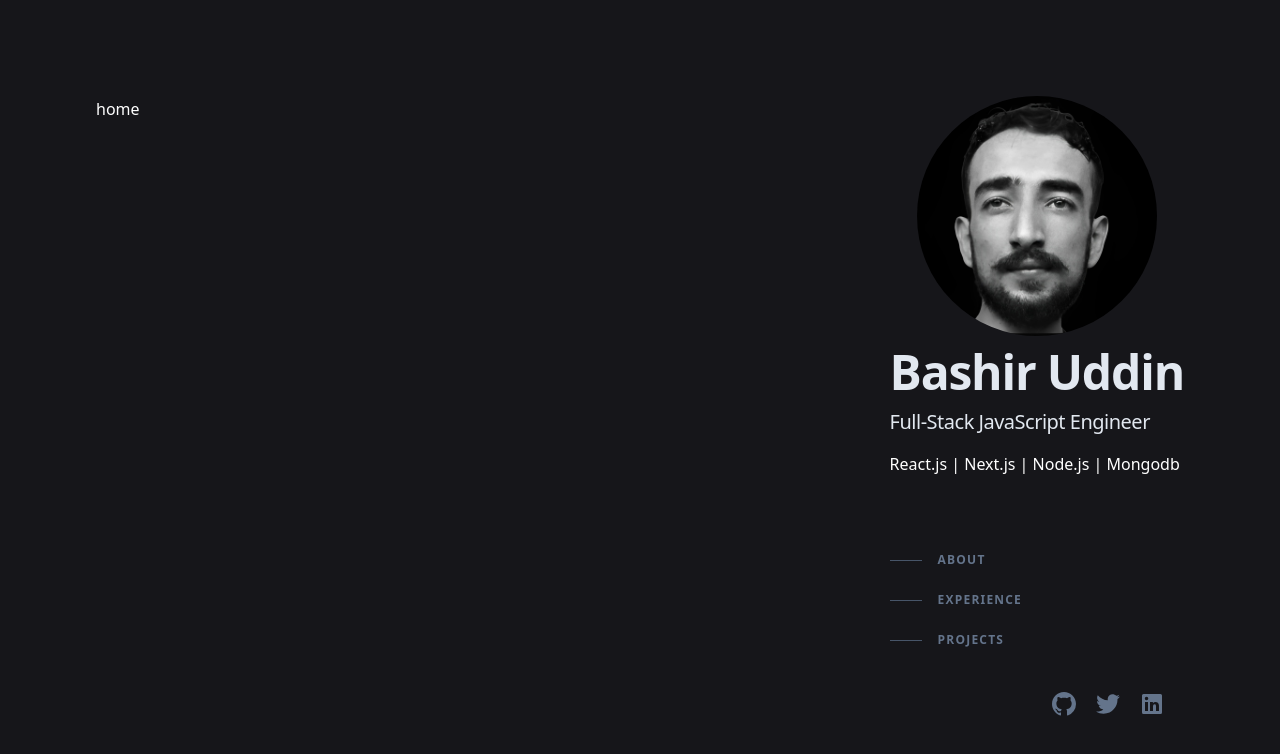
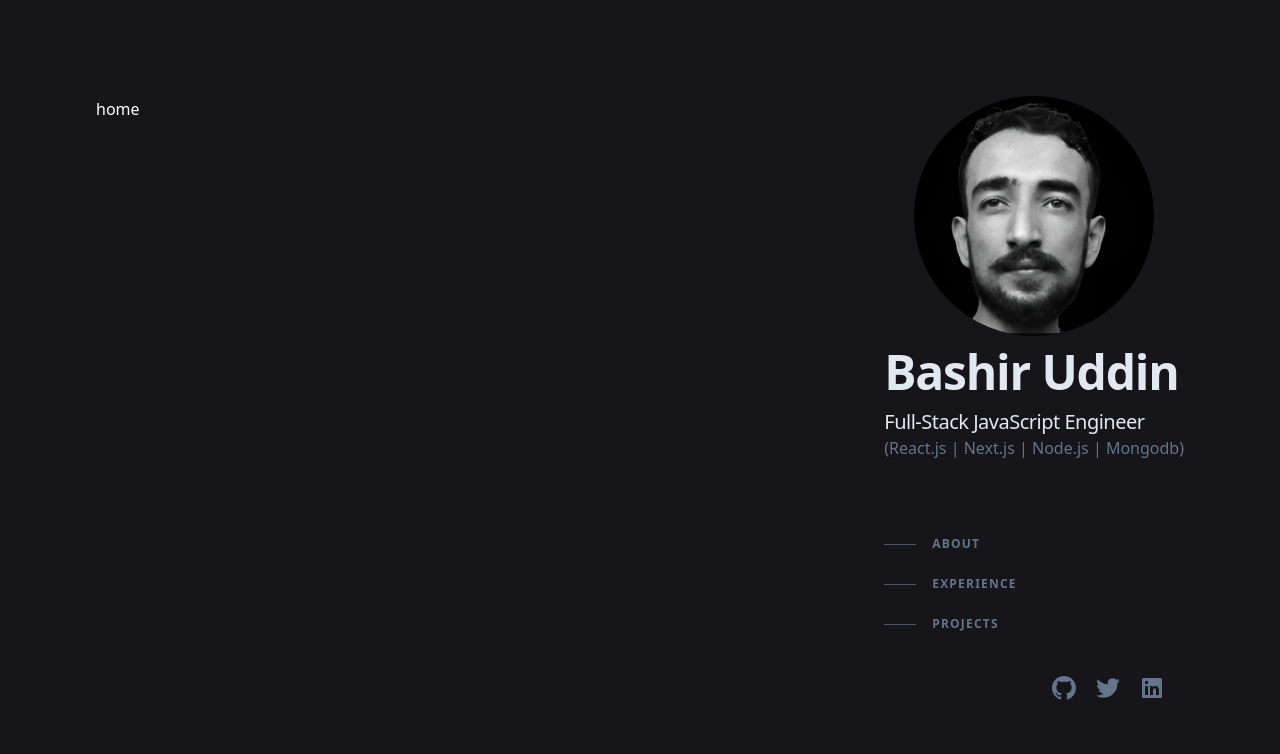
Before and after one commit to AlSirang/portfolio-website, a Next.js app: page / in a window 1280 px wide. Shown: the top 754 px of the page. Built offline with nearby package versions, Linux system fonts and the light colour scheme.

Commit message:
fix: update text color

```diff
--- a/src/views/header.tsx
+++ b/src/views/header.tsx
@@ -41,7 +41,7 @@ export const Header = () => {
         <h2 className='mt-3 text-lg font-medium tracking-tight text-slate-200 sm:text-xl'>
           Full-Stack JavaScript Engineer
         </h2>
-        <p className='mt-4 max-w-xs leading-normal'>React.js | Next.js | Node.js | Mongodb </p>
+        <p className='(max-w-xs leading-normal text-slate-500'>(React.js | Next.js | Node.js | Mongodb)</p>
         <nav className='nav hidden lg:block' aria-label='In-page jump links'>
           <ul className='mt-16 w-max'>
             <li>
```
